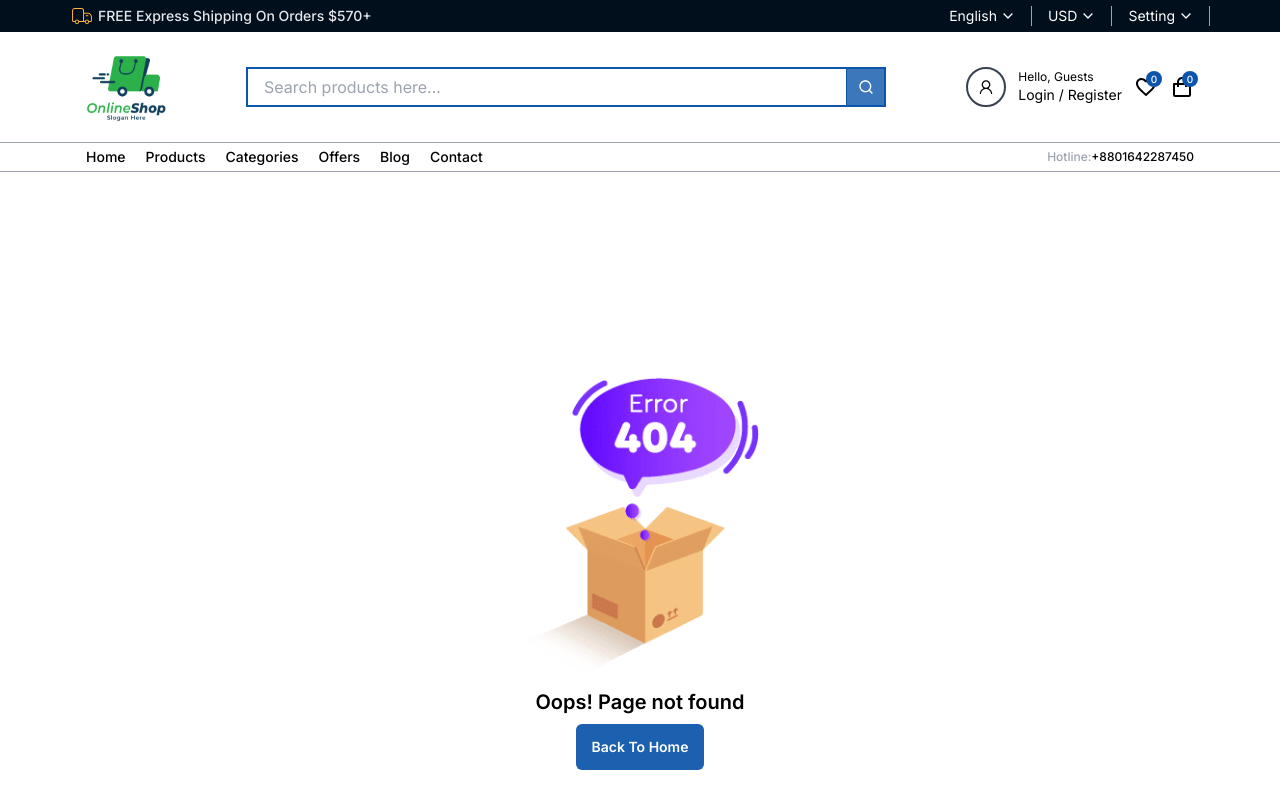
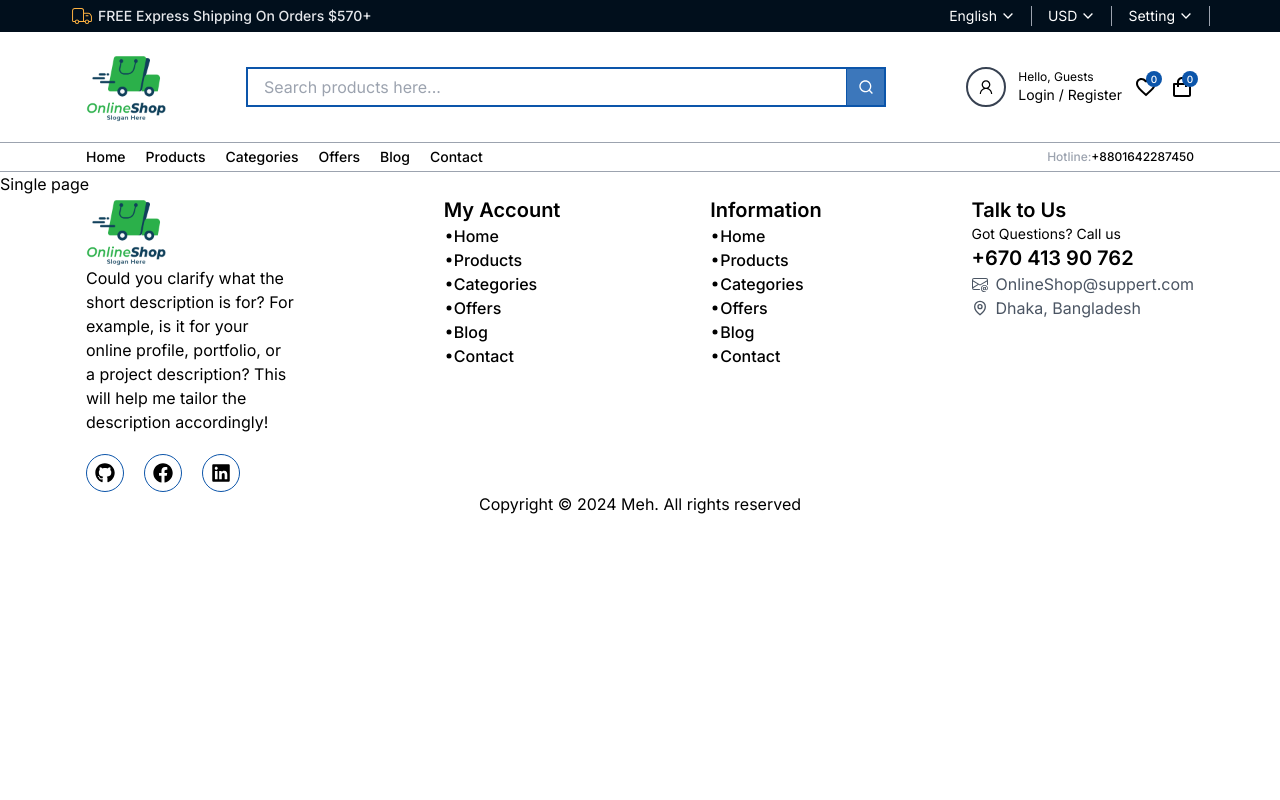
Before and after one commit to Mehebul02/Online-Shop, a Next.js app: page /product/1 in a window 1280 px wide. Before the commit this address had no page. Shown: the top 800 px of the page. Built offline with nearby package versions, Linux system fonts and the light colour scheme.

Commit message:
product added

```diff
--- /dev/null
+++ b/src/app/product/[id]/page.tsx
@@ -0,0 +1,11 @@
+import React from 'react';
+
+const productSinglePage = () => {
+    return (
+        <div>
+            <h1>Single page</h1>
+        </div>
+    );
+};
+
+export default productSinglePage;
```
